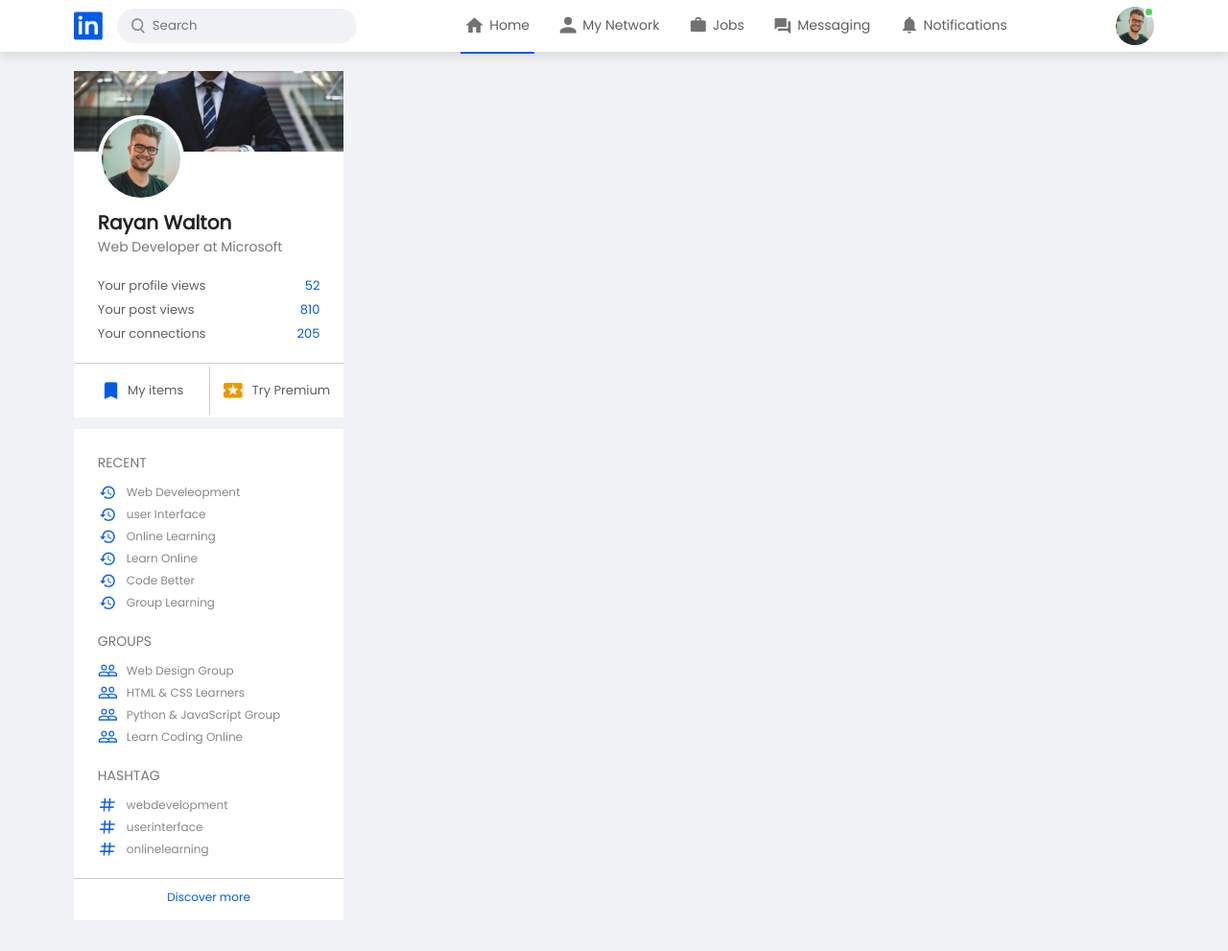
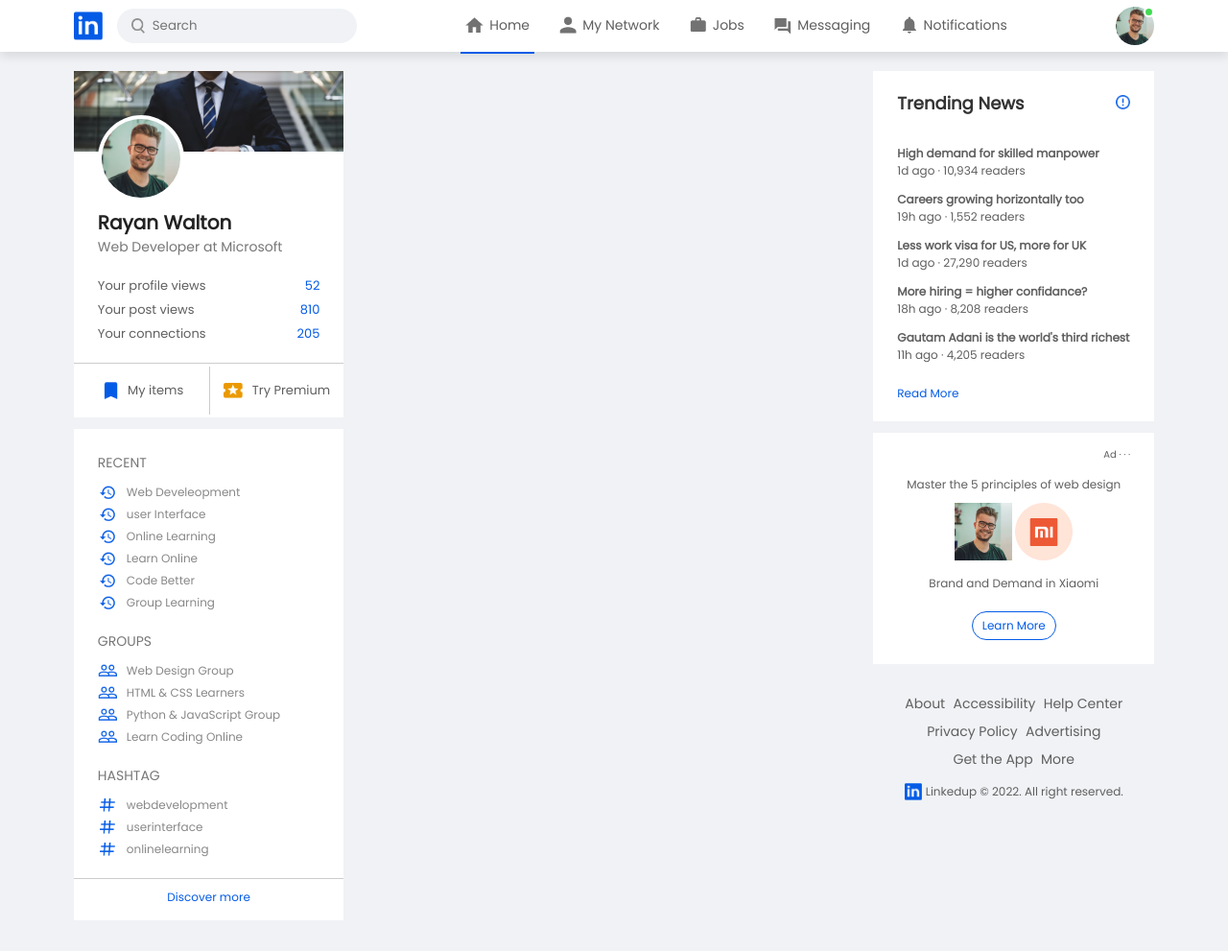
Before and after one commit to myxsan/linkedin-clone, a plain HTML site: page index.html in a window 1280 px wide. Shown: the whole page at 96% size. Drawn offline with Linux system fonts and the light colour scheme.

Commit message:
right sidebar

```diff
--- a/css/style.css
+++ b/css/style.css
@@ -253,6 +253,106 @@ a {
   flex-basis: 26%;
   align-self: flex-start;
 }
+
+.sidebar-news {
+  background: #fff;
+  padding: 10px 25px;
+}
+
+.info-icon {
+  width: 15px;
+  float: right;
+  margin-top: 15px;
+}
+
+.sidebar-news h3 {
+  font-size: 18px;
+  font-weight: 600;
+  color: #333;
+  margin: 10px 0 30px;
+}
+
+.sidebar-news a {
+  display: block;
+  font-size: 12px;
+  font-weight: 600;
+  margin-top: 10px;
+  margin-bottom: -5px;
+}
+
+.sidebar-news span {
+  font-size: 12px;
+}
+
+.sidebar-news .read-more-link {
+  color: #045be6;
+  font-weight: 500;
+  margin: 20px 0 10px;
+}
+
+.sidebar-ad {
+  display: block;
+  background: #fff;
+  padding: 15px 25px;
+  text-align: center;
+  margin: 12px 0;
+  font-size: 12px;
+}
+
+.sidebar-ad img {
+  width: 60px;
+}
+
+.sidebar-ad small {
+  float: right;
+  font-weight: 500;
+}
+
+.sidebar-ad p {
+  margin-top: 30px;
+  margin-bottom: 10px;
+}
+
+.sidebar-ad b {
+  display: block;
+  font-weight: 500;
+  margin-top: 10px;
+}
+
+.ad-link {
+  display: inline-block;
+  border: 1px solid #045be6;
+  border-radius: 30px;
+  padding: 5px 10px;
+  color: #045be6;
+  font-weight: 500;
+  margin: 20px auto 10px;
+}
+
+.sidebar-useful-links {
+  padding: 15px 25px;
+  text-align: center;
+}
+
+.sidebar-useful-links a {
+  display: inline-block;
+  font-size: 14px;
+  margin: 4px 2px;
+}
+
+.copyright-msg {
+  display: flex;
+  align-items: center;
+  justify-content: center;
+  font-size: 12px;
+  margin-top: 10px;
+  font-weight: 500;
+}
+
+.copyright-msg img {
+    width: 18px;
+    margin-right: 4px;
+}
 /* Right Sidebar end */
 
 /* Main Content Start */
--- a/index.html
+++ b/index.html
@@ -153,7 +153,54 @@
       <!-- Main Content end -->
 
       <!-- Right Sidebar start -->
-      <div class="right-sidebar"></div>
+      <div class="right-sidebar">
+        <div class="sidebar-news">
+          <img src="images/more.png" class="info-icon" />
+          <h3>Trending News</h3>
+          <a href="#">High demand for skilled manpower</a>
+          <span>1d ago &middot; 10,934 readers</span>
+
+          <a href="#">Careers growing horizontally too</a>
+          <span>19h ago &middot; 1,552 readers</span>
+
+          <a href="#">Less work visa for US, more for UK</a>
+          <span>1d ago &middot; 27,290 readers</span>
+
+          <a href="#">More hiring = higher confidance?</a>
+          <span>18h ago &middot; 8,208 readers</span>
+
+          <a href="#">Gautam Adani is the world's third richest</a>
+          <span>11h ago &middot; 4,205 readers</span>
+
+          <a href="#" class="read-more-link">Read More</a>
+        </div>
+
+        <div class="sidebar-ad">
+          <small>Ad &middot; &middot; &middot;</small>
+          <p>Master the 5 principles of web design</p>
+          <div>
+            <img src="images/user-1.png" />
+            <img src="images/mi-logo.png" />
+          </div>
+          <b>Brand and Demand in Xiaomi</b>
+          <a href="#" class="ad-link">Learn More</a>
+        </div>
+
+        <div class="sidebar-useful-links">
+          <a href="#">About</a>
+          <a href="#">Accessibility</a>
+          <a href="#">Help Center</a>
+          <a href="#">Privacy Policy</a>
+          <a href="#">Advertising</a>
+          <a href="#">Get the App</a>
+          <a href="#">More</a>
+
+          <div class="copyright-msg">
+            <img src="images/logo.png" />
+            <p>Linkedup &#169; 2022. All right reserved.</p>
+          </div>
+        </div>
+      </div>
       <!-- Right Sidebar end -->
     </div>
   </body>
```
